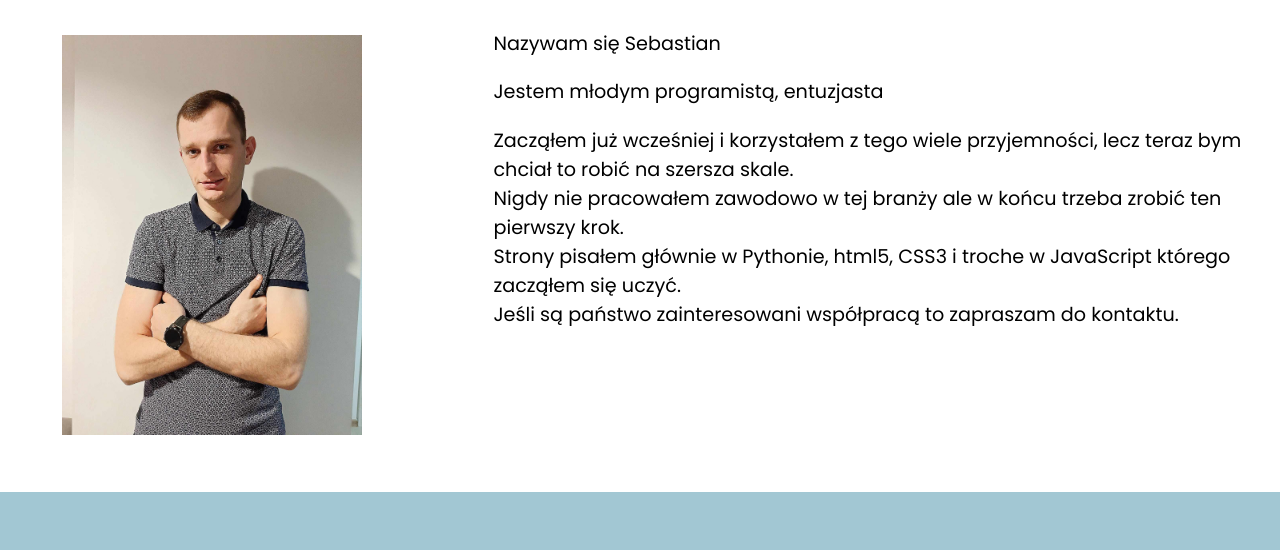
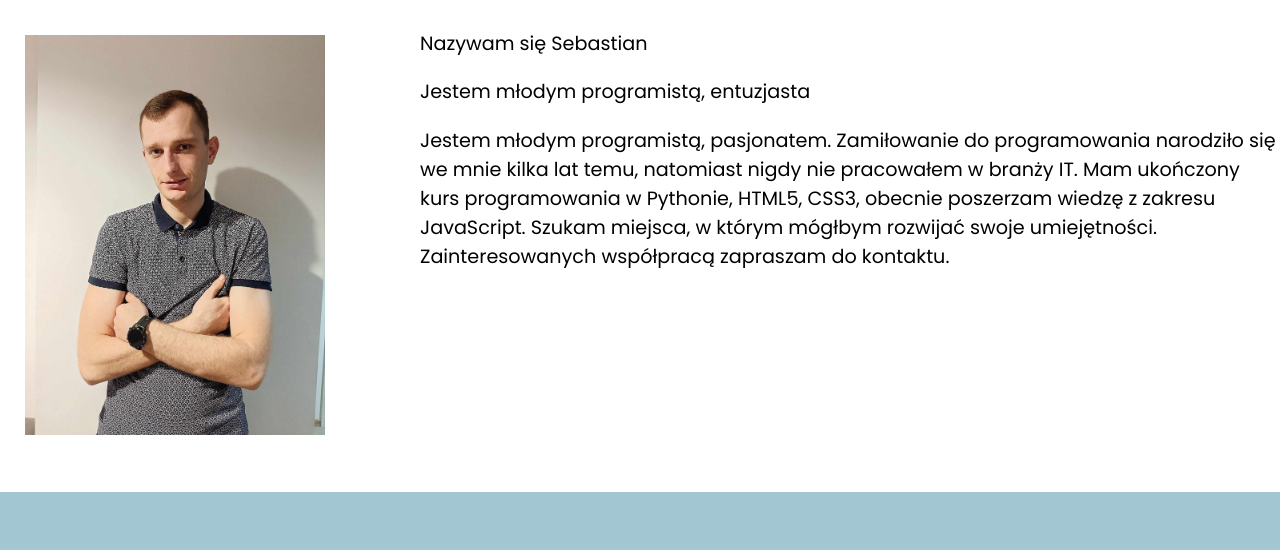
Before and after one commit to sebtos/my-portfolio, a plain HTML site: page index.html in a window 1280 px wide. Shown: the part 1040-1590 px from the top of the page. Drawn offline with Linux system fonts and the light colour scheme.

Commit message:
commit end

```diff
--- a/index.html
+++ b/index.html
@@ -39,7 +39,7 @@
                 <dif class="massage my-information">
                     <p>Nazywam się Sebastian</p>
                     <p>Jestem młodym programistą, entuzjasta</p>
-                    <p>Zacząłem już wcześniej i korzystałem z tego wiele przyjemności, lecz teraz bym chciał to robić na szersza skale.<br>Nigdy nie pracowałem zawodowo w tej branży ale w końcu trzeba zrobić ten pierwszy krok.<br>Strony pisałem głównie w Pythonie, html5, CSS3 i troche w JavaScript którego zacząłem się uczyć.<br> Jeśli są państwo zainteresowani współpracą to zapraszam do kontaktu. </b></p>
+                    <p>Jestem młodym programistą, pasjonatem. Zamiłowanie do programowania narodziło się we mnie kilka lat temu, natomiast nigdy nie pracowałem w branży IT. Mam ukończony kurs programowania w Pythonie, HTML5, CSS3, obecnie poszerzam wiedzę z zakresu JavaScript. Szukam miejsca, w którym mógłbym rozwijać swoje umiejętności. Zainteresowanych współpracą zapraszam do kontaktu.  </b></p>
                 </dif>
             </div>
         </section>
```
Also changed, not shown: 1 other file.
